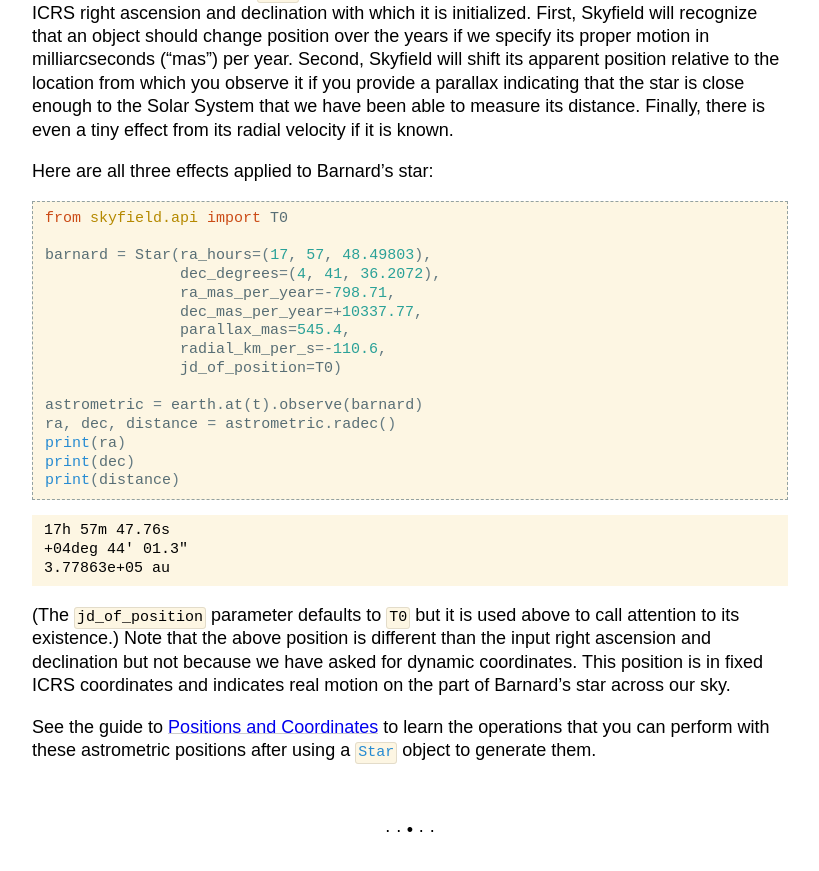
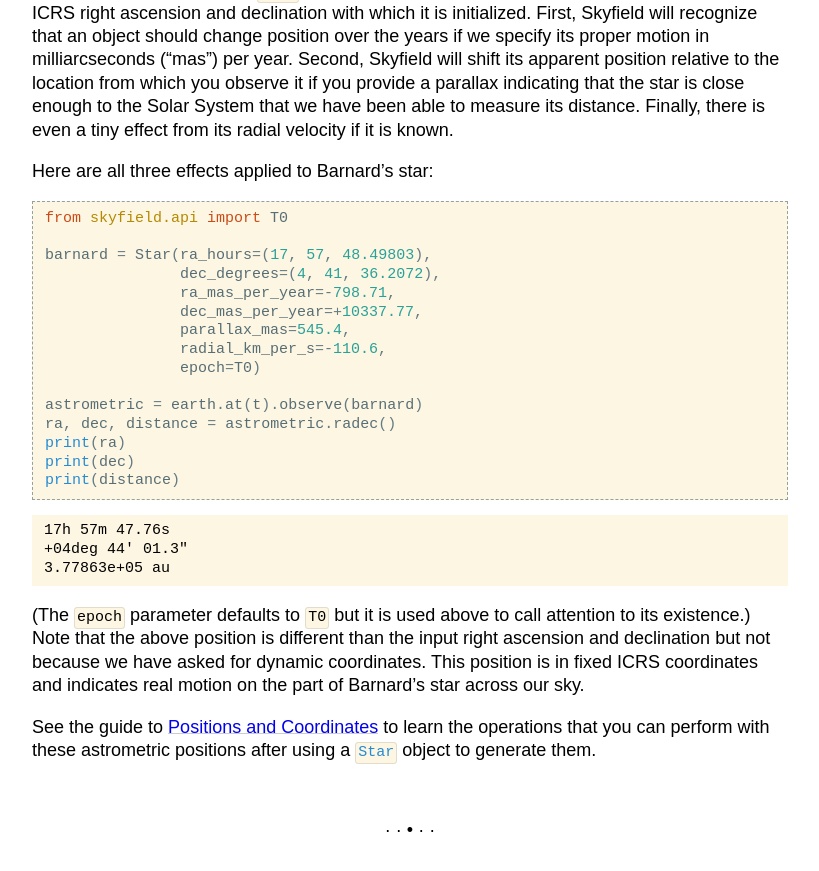
Before and after one commit to skyfielders/python-skyfield, a Sphinx documentation site: the page built from skyfield/documentation/stars.rst, in a window 1280 px wide and 900 px high, scrolled down 1473 px. Shown: the top 871 px of the window, without its empty margins (230-1049 px from the left). Built offline with Sphinx 7.4.7, drawn with Linux system fonts in a browser that asks for light colours; some web fonts are replaced.

Commit message:
Tweak epoch-of-position feature as per GitHub discussion
Cf [the GitHub pull request](https://github.com/skyfielders/python-skyfield/pull/166):

- Rename the parameter to just `epoch`
- Allow Time objects to be provided, pulling out their TDB values.

```diff
--- a/skyfield/documentation/stars.rst
+++ b/skyfield/documentation/stars.rst
@@ -115,7 +115,7 @@
                    dec_mas_per_year=+10337.77,
                    parallax_mas=545.4,
                    radial_km_per_s=-110.6,
-                   jd_of_position=T0)
+                   epoch=T0)
 
     astrometric = earth.at(t).observe(barnard)
     ra, dec, distance = astrometric.radec()
@@ -129,12 +129,11 @@
     +04deg 44' 01.3"
     3.77863e+05 au
 
-(The ``jd_of_position`` parameter defaults to ``T0`` but it is used
-above to call attention to its existence.) Note that the above position
-is different than the input right ascension and declination but not
-because we have asked for dynamic coordinates. This position is in fixed
-ICRS coordinates and indicates real motion on the part of Barnard’s star
-across our sky.
+(The ``epoch`` parameter defaults to ``T0`` but it is used above to call
+attention to its existence.) Note that the above position is different than
+the input right ascension and declination but not because we have asked for
+dynamic coordinates. This position is in fixed ICRS coordinates and indicates
+real motion on the part of Barnard’s star across our sky.
 
 See the guide to :doc:`positions` to learn the operations that you can
 perform with these astrometric positions after using a :class:`Star`
```
Also changed, not shown: 1 other file.
